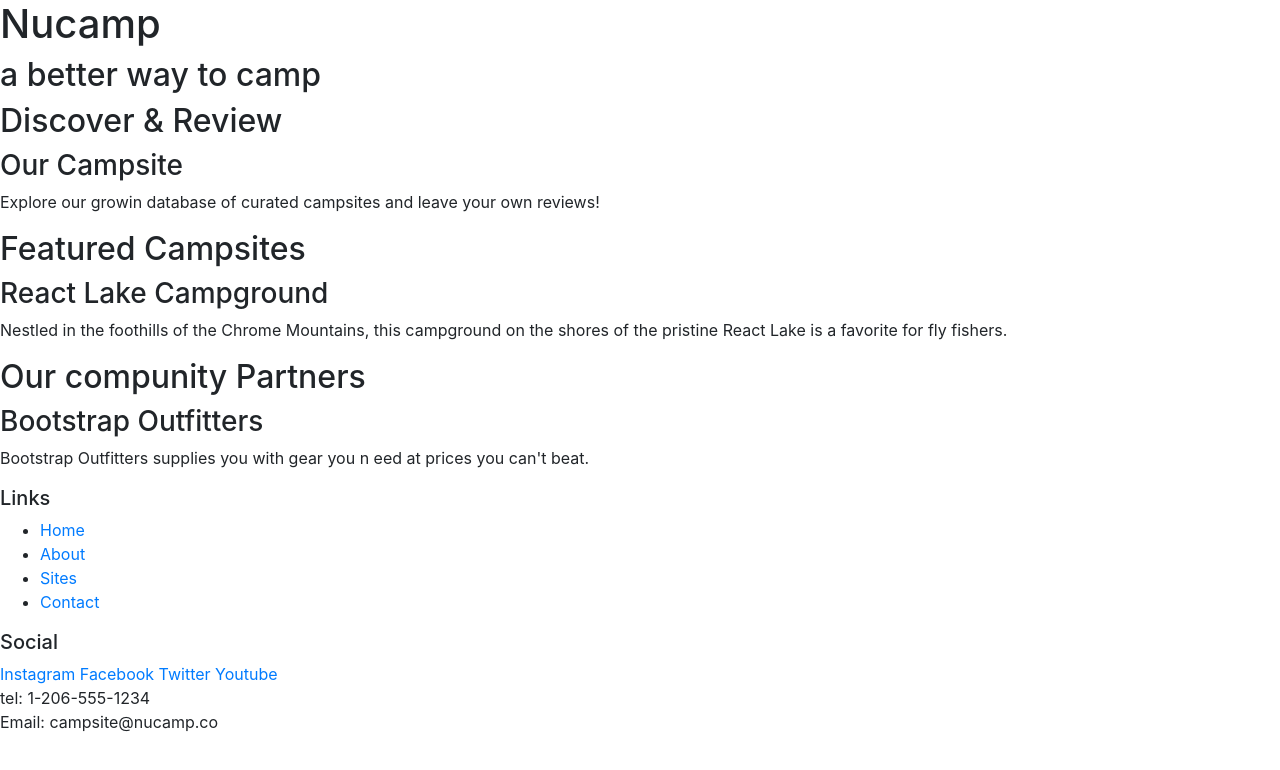
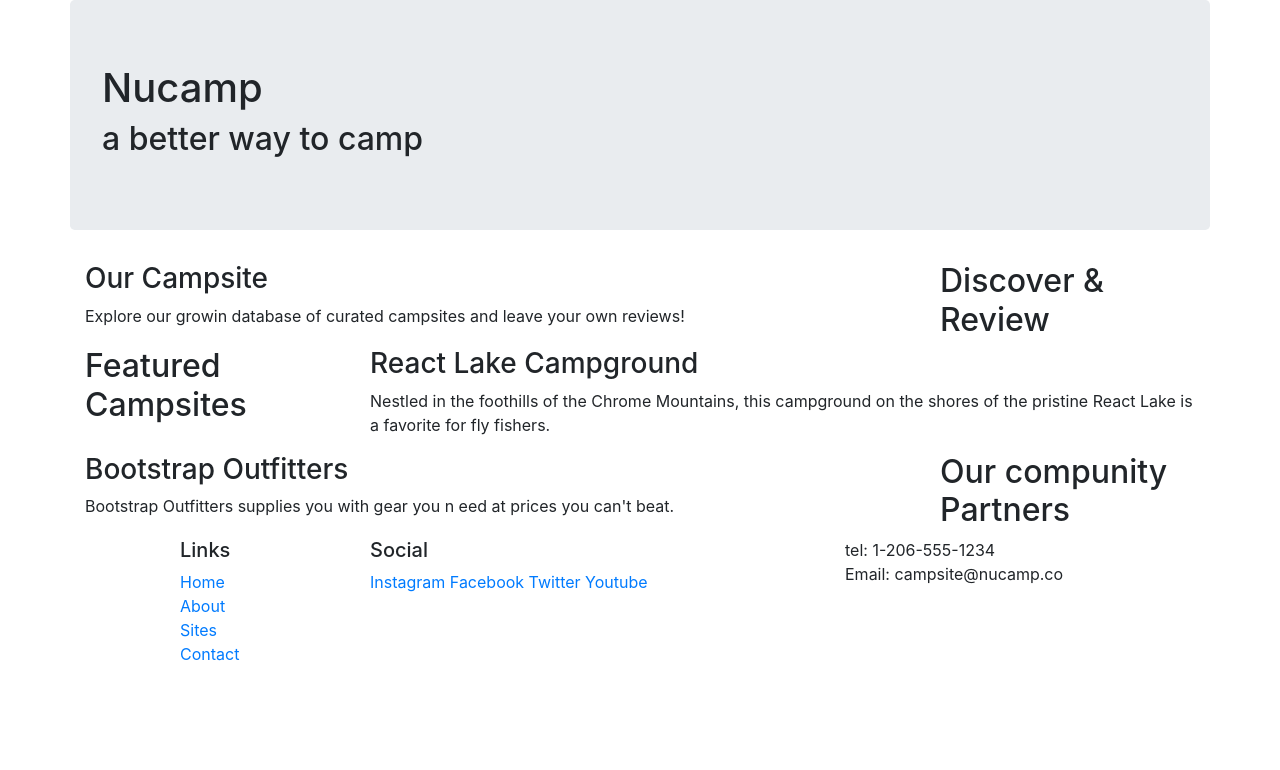
Before and after one commit to Kseckman/nucampsite_2_bootstrap, a website: page index.html in a window 1280 px wide. Drawn offline with nearby package versions, Linux system fonts and the light colour scheme.

Commit message:
added grid components

```diff
--- a/index.html
+++ b/index.html
@@ -10,50 +10,72 @@
 </head>
 <body>
     <header>
-        <div class="">
+        <div class="container jumbotron">
+            <div class="row">
+                <div class="col">
                     <h1>Nucamp</h1>
                     <h2>a better way to camp</h2>
                 </div>
+            </div>
+        </div>
     </header>
 
-    <div class="">
+    <div class="container">
+        <div class="row">
+            <div class="col-sm-4 col-md-3 order-sm-last">
                 <h2>Discover & Review</h2>
+            </div>
+            <div class="col">
                 <h3>Our Campsite</h3>
                 <p>Explore our growin database of curated campsites and leave your own reviews!</p>
             </div>
+        </div>
 
-    <div class="">
+        <div class="row">
+            <div class="col-sm-4 col-md-3">
                 <h2>Featured Campsites</h2>
+            </div>
+            <div class="col">
                 <h3>React Lake Campground</h3>
                 <p>Nestled in the foothills of the Chrome Mountains, this campground on the shores of the pristine React Lake is a favorite for fly fishers.</p>
             </div>
+        </div>
 
-    <div class="">
+        <div class="row">
+            <div class="col-sm-4 col-md-3 order-sm-last">
                 <h2>Our compunity Partners</h2>
+            </div>
+            <div class="col">
                 <h3>Bootstrap Outfitters</h3>
                 <p>Bootstrap Outfitters supplies you with gear you n eed at prices you can't beat.</p>
             </div>
+        </div>
+    </div>
 
     <footer>
-        <div class="">
+        <div class="container">
+            <div class="row">
+                <div class="col-4 col-sm-2 offset-1">
                     <h5>Links</h5>
-            <ul>
+                    <ul class="list-unstyled">
                         <li><a href="#">Home</a></li>
                         <li><a href="#">About</a></li>
                         <li><a href="#">Sites</a></li>
                         <li><a href="#">Contact</a></li>
                     </ul>
                 </div>
-        <div class="">
+                <div class="col-6 col-sm-5">
                     <h5>Social</h5>
                     <a href="http://instagram.com">Instagram</a>
                     <a href="http://facebook.com">Facebook</a>
                     <a href="http://twitter.com">Twitter</a>
                     <a href="http://youtube.com">Youtube</a>
                 </div>
-        <div class="">
+                <div class="col-sm-4">
                     tel: 1-206-555-1234<br/>
                     Email: campsite@nucamp.co
+                </div>
+            </div>
         </div>
     </footer>
 
```
Lines whose indentation alone changed are shown as unchanged.
